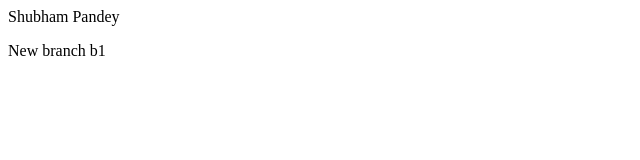
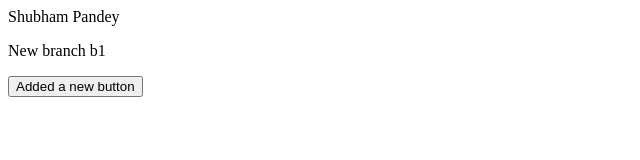
Before and after one commit to shubhamispandey/Git-Practice, a plain HTML site: page index.html in a window 1280 px wide. Shown: the whole page, without its empty margins (0-640 px from the left). Drawn offline with Linux system fonts and the light colour scheme.

Commit message:
added a new button

```diff
--- a/index.html
+++ b/index.html
@@ -9,5 +9,6 @@
   <body>
     Shubham Pandey
     <p>New branch b1</p>
+    <button>Added a new button</button>
   </body>
 </html>
```
